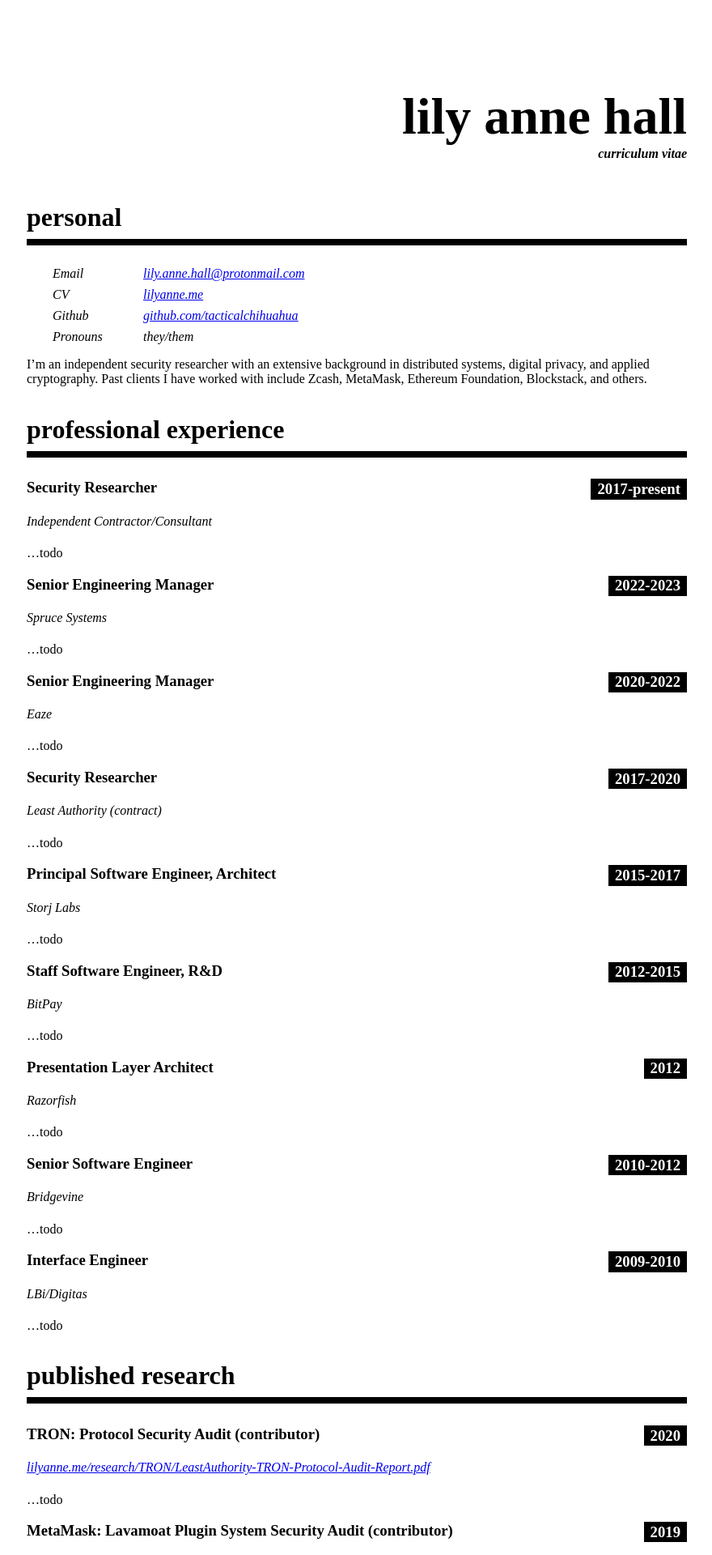
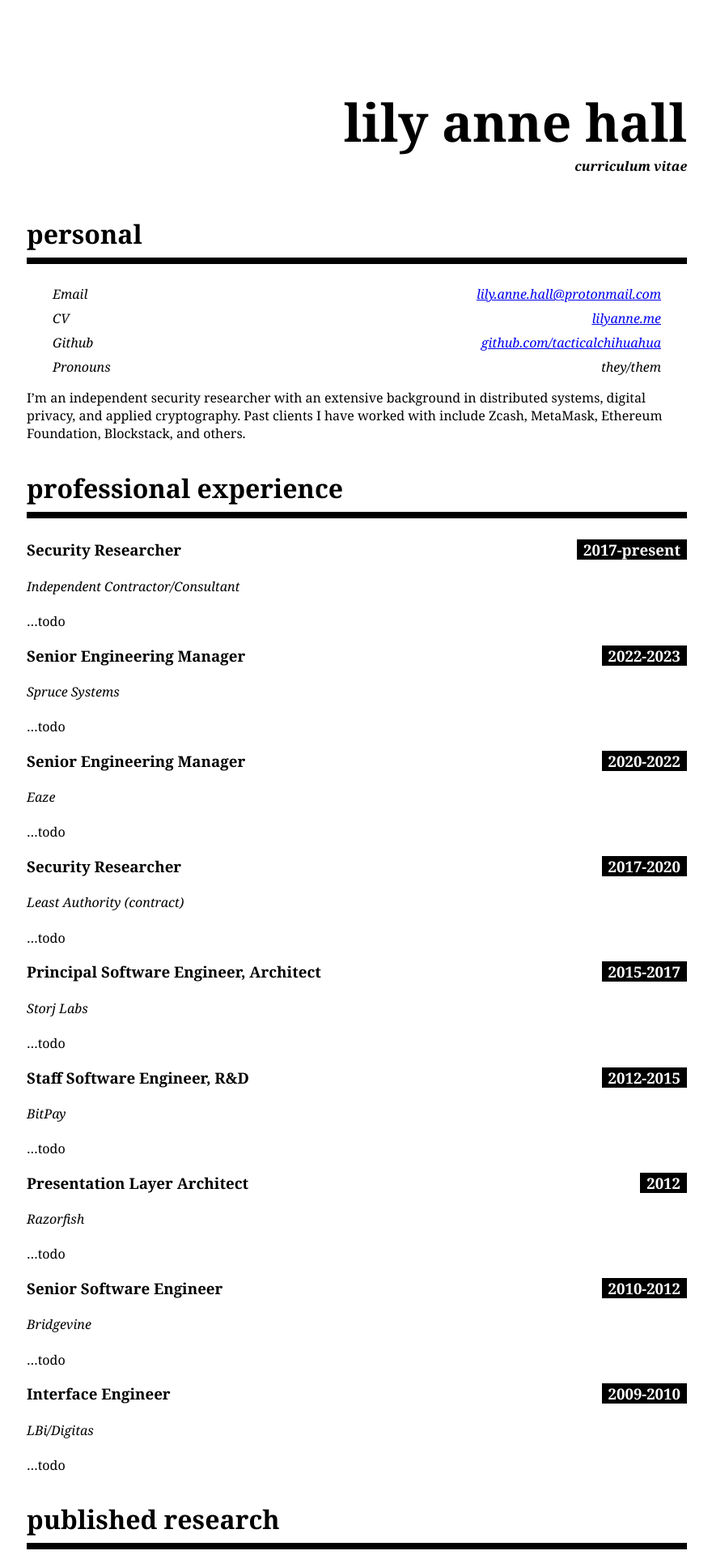
Before and after one commit to 161chihuahuas/cv, a Jekyll site: the page built from index.md, in a window 1280 px wide. Shown: the top 1920 px of the page at 81% size, without its empty margins (199-1079 px from the left). Built offline with Jekyll 4.4.1, drawn with Linux system fonts in a browser that asks for light colours; our own code applies the rules of GitHub Pages for plain Markdown files; comment, search, counter and statistics services are not loaded.

Commit message:
some small screen fixes and font definition

```diff
--- a/assets/css/style.css
+++ b/assets/css/style.css
@@ -1,5 +1,5 @@
 html, body {
-  font-family: serif;
+  font-family: Georgia, 'Times New Roman', Times, serif;
   margin: 0;
   padding: 0;
 }
@@ -12,6 +12,7 @@ body {
   padding: 4em;
   margin: auto;
   max-width: 8.5in;
+  min-width: 520px;
 }
 
 h1 {
@@ -39,7 +40,7 @@ h3 strong {
   float: right;
   color: white;
   background-color: black;
-  padding: 0.1rem 0.5rem;
+  padding: 0 0.5rem;
 }
 
 h4 {
@@ -58,5 +59,6 @@ h5 em {
   display: block;
   float: inline-end;
   text-align: left;
-  width: 42em;
+  max-width: 40em;
+  padding: 0 2rem;
 }
```
